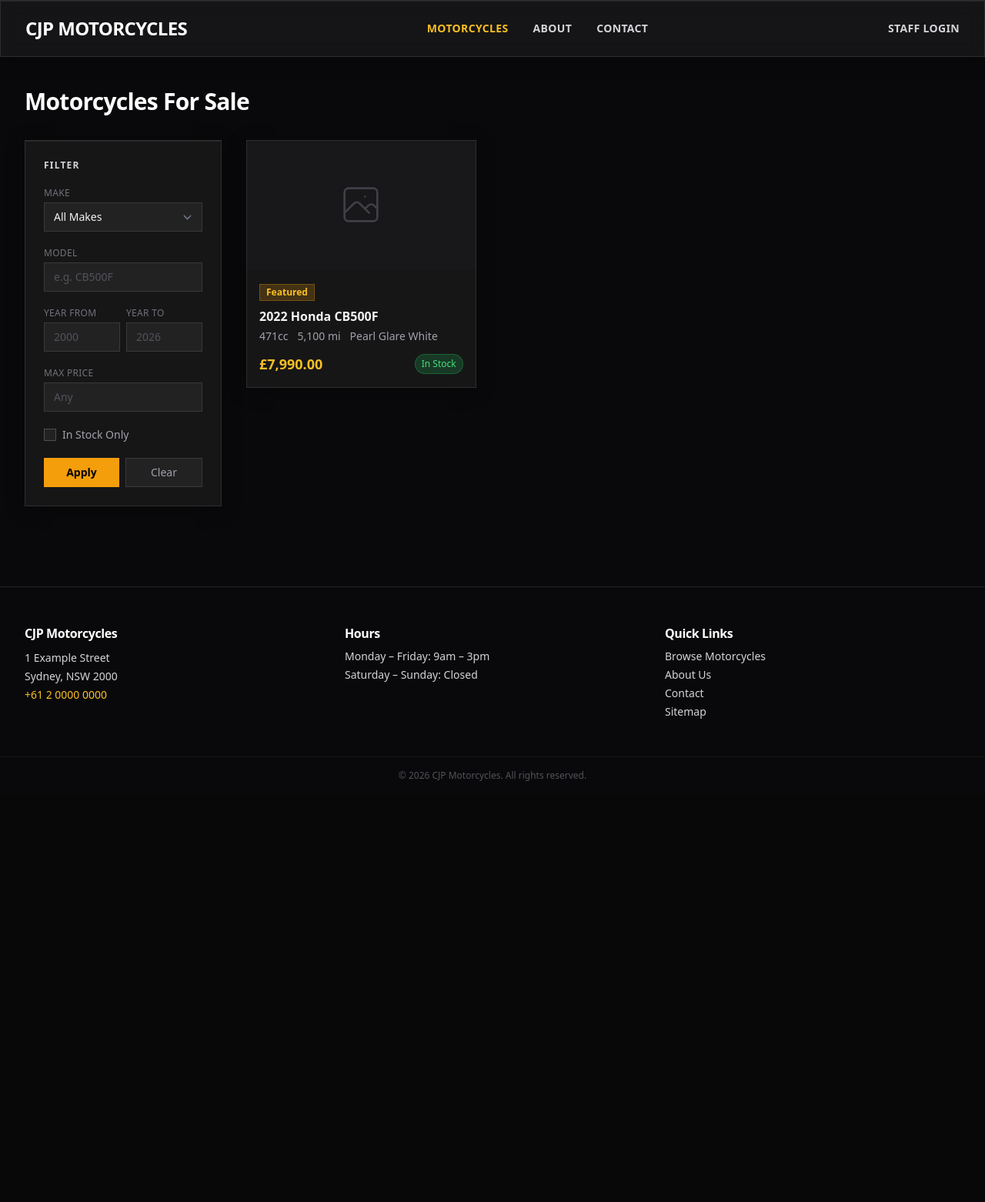
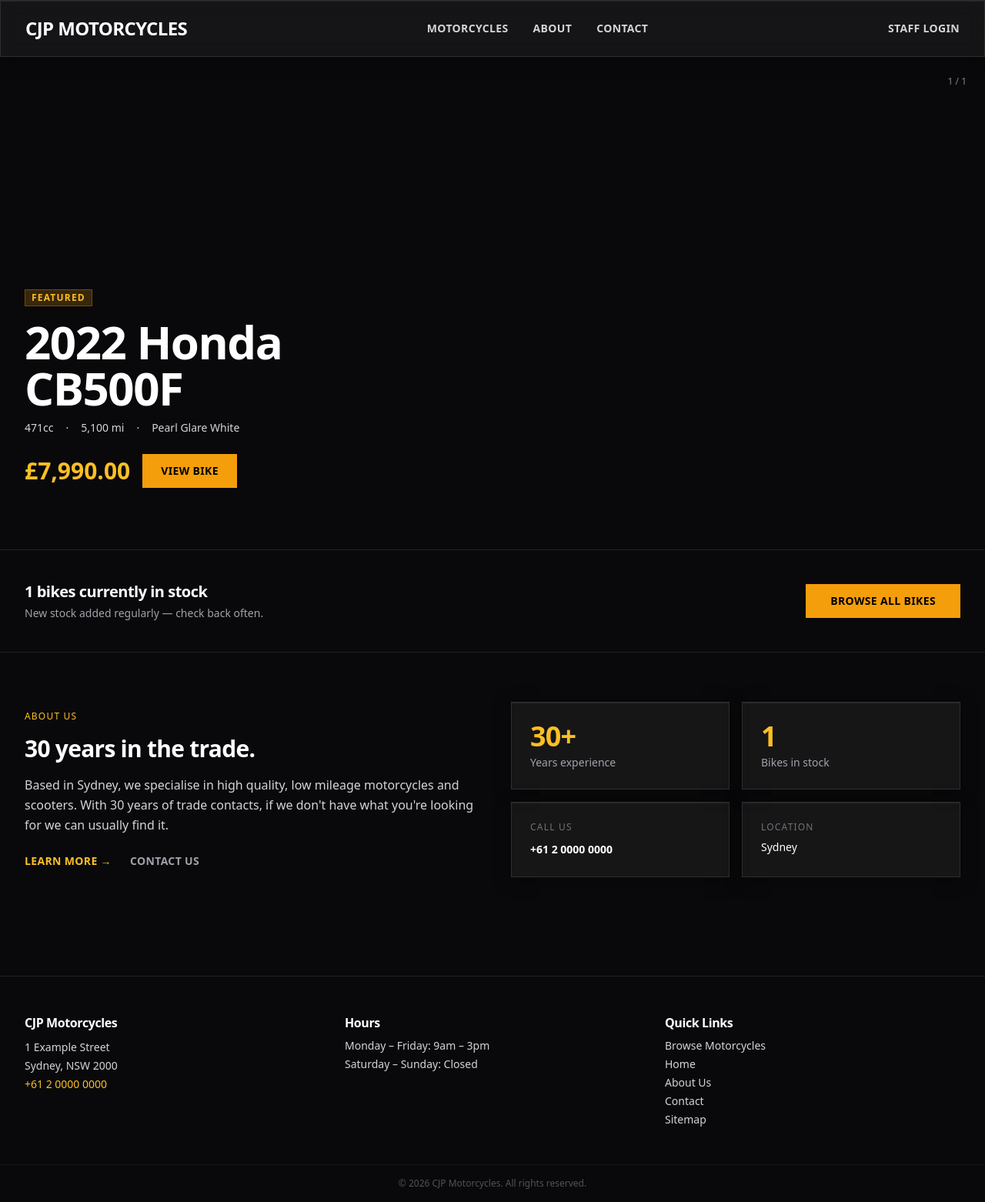
Before and after one commit to StyxOfDynamite/cjp, a Laravel app: page / in a window 1280 px wide. Shown: the whole page at 77% size. Before the commit the page ends 1015 px from the top, so only its background shows below. Run offline with Laravel 12, Linux system fonts and the light colour scheme; data comes from the database, SQL or seed files in the repository; data that the repository does not hold is empty; style sheets or scripts are compiled from the project's sources; parts of the project's set-up code (start-up, migrations or seed data) failed here and were passed over.

Commit message:
Rebuild homepage with in-stock bike carousel, move listing to /motorcycles
- New home() action returns up to 12 in-stock bikes for the carousel
- / → home, /motorcycles → full filterable listing
- Homepage: full-height Alpine.js carousel with auto-advance, prev/next,
  dot nav, bike name/price overlay; browse CTA strip; about teaser with stats
- Nav logo links to home, Motorcycles link goes to /motorcycles
- Sitemap updated to include /motorcycles

Co-Authored-By: Claude Sonnet 4.6 <noreply@anthropic.com>

```diff
--- a/app/Http/Controllers/PublicMotorcycleController.php
+++ b/app/Http/Controllers/PublicMotorcycleController.php
@@ -7,6 +7,20 @@ use Illuminate\Http\Request;
 
 class PublicMotorcycleController extends Controller
 {
+    public function home()
+    {
+        $bikes = Motorcycle::with(['images' => fn ($q) => $q->where('is_primary', true)])
+            ->where('stock_quantity', '>', 0)
+            ->orderByDesc('is_featured')
+            ->orderByDesc('created_at')
+            ->limit(12)
+            ->get();
+
+        $inStockCount = Motorcycle::where('stock_quantity', '>', 0)->count();
+
+        return view('home', compact('bikes', 'inStockCount'));
+    }
+
     public function index(Request $request)
     {
         $filters = $request->only(['make', 'model', 'year_min', 'year_max', 'price_max', 'in_stock']);
--- /dev/null
+++ b/resources/views/home.blade.php
@@ -0,0 +1,174 @@
+<x-app-layout>
+    @php
+        $title = config('seo.business_name') . ' — Motorcycles For Sale';
+        $description = config('seo.default_description');
+        $canonical = route('home');
+    @endphp
+
+    @if($bikes->isNotEmpty())
+        @push('head')
+            <link rel="preload" as="image" href="{{ $bikes->first()->images->first()?->url }}">
+        @endpush
+    @endif
+
+    {{-- Carousel --}}
+    <div
+        x-data="{
+            current: 0,
+            total: {{ $bikes->count() }},
+            timer: null,
+            start() {
+                this.timer = setInterval(() => this.next(), 5000);
+            },
+            stop() {
+                clearInterval(this.timer);
+            },
+            next() { this.current = (this.current + 1) % this.total },
+            prev() { this.current = (this.current - 1 + this.total) % this.total },
+            go(i) { this.current = i; this.stop(); this.start(); },
+        }"
+        x-init="start()"
+        class="relative overflow-hidden"
+        style="height: 80vh; min-height: 520px;"
+    >
+        {{-- Slides --}}
+        @foreach($bikes as $i => $bike)
+            @php $img = $bike->images->first(); @endphp
+            <div
+                x-show="current === {{ $i }}"
+                x-transition:enter="transition-opacity duration-700"
+                x-transition:enter-start="opacity-0"
+                x-transition:enter-end="opacity-100"
+                x-transition:leave="transition-opacity duration-700"
+                x-transition:leave-start="opacity-100"
+                x-transition:leave-end="opacity-0"
+                class="absolute inset-0"
+                style="display:none"
+            >
+                {{-- Background image --}}
+                @if($img)
+                    <img src="{{ $img->url }}"
+                         alt="{{ $bike->year }} {{ $bike->make }} {{ $bike->model }}"
+                         loading="{{ $i === 0 ? 'eager' : 'lazy' }}"
+                         fetchpriority="{{ $i === 0 ? 'high' : 'auto' }}"
+                         class="absolute inset-0 w-full h-full object-cover">
+                @endif
+                {{-- Gradient overlay --}}
+                <div class="absolute inset-0 bg-gradient-to-t from-zinc-950 via-zinc-950/50 to-transparent"></div>
+                <div class="absolute inset-0 bg-gradient-to-r from-zinc-950/60 to-transparent"></div>
+
+                {{-- Content --}}
+                <div class="absolute inset-0 flex items-end">
+                    <div class="max-w-7xl mx-auto px-4 sm:px-6 lg:px-8 pb-20 w-full">
+                        @if($bike->is_featured)
+                            <span class="inline-block text-xs font-semibold bg-amber-500/20 text-amber-400 border border-amber-500/30 px-2 py-0.5 mb-4 uppercase tracking-widest">Featured</span>
+                        @endif
+                        <h2 class="text-4xl sm:text-5xl lg:text-6xl font-extrabold tracking-tight text-white leading-none mb-3">
+                            {{ $bike->year }} {{ $bike->make }}<br>{{ $bike->model }}
+                        </h2>
+                        <div class="flex items-center gap-4 mb-6 text-zinc-300 text-sm">
+                            @if($bike->engine_size_cc)<span>{{ $bike->engine_size_cc }}cc</span>@endif
+                            @if($bike->mileage_miles)<span>&middot;</span><span>{{ number_format($bike->mileage_miles) }} mi</span>@endif
+                            @if($bike->color)<span>&middot;</span><span>{{ $bike->color }}</span>@endif
+                        </div>
+                        <div class="flex items-center gap-4">
+                            <span class="text-3xl font-bold text-amber-400">£{{ number_format($bike->price, 2) }}</span>
+                            <a href="{{ route('motorcycles.show', $bike) }}"
+                               class="bg-amber-500 text-black font-semibold text-sm px-6 py-3 hover:bg-amber-400 transition-colors uppercase tracking-wide">
+                                View Bike
+                            </a>
+                        </div>
+                    </div>
+                </div>
+            </div>
+        @endforeach
+
+        {{-- Prev / Next --}}
+        @if($bikes->count() > 1)
+            <button @click="prev(); stop(); start()"
+                    class="absolute left-4 top-1/2 -translate-y-1/2 p-3 glass-blur text-white/70 hover:text-white transition-colors z-10">
+                <svg class="w-6 h-6" fill="none" stroke="currentColor" viewBox="0 0 24 24">
+                    <path stroke-linecap="round" stroke-linejoin="round" stroke-width="2" d="M15 19l-7-7 7-7"/>
+                </svg>
+            </button>
+            <button @click="next(); stop(); start()"
+                    class="absolute right-4 top-1/2 -translate-y-1/2 p-3 glass-blur text-white/70 hover:text-white transition-colors z-10">
+                <svg class="w-6 h-6" fill="none" stroke="currentColor" viewBox="0 0 24 24">
+                    <path stroke-linecap="round" stroke-linejoin="round" stroke-width="2" d="M9 5l7 7-7 7"/>
+                </svg>
+            </button>
+
+            {{-- Dot navigation --}}
+            <div class="absolute bottom-6 right-6 flex items-center gap-2 z-10">
+                @foreach($bikes as $i => $bike)
+                    <button @click="go({{ $i }})"
+                            :class="current === {{ $i }} ? 'bg-amber-400 w-6' : 'bg-white/30 hover:bg-white/60 w-2'"
+                            class="h-2 transition-all duration-300">
+                    </button>
+                @endforeach
+            </div>
+        @endif
+
+        {{-- Slide counter --}}
+        <div class="absolute top-6 right-6 z-10 text-xs font-medium text-white/50 tabular-nums">
+            <span x-text="current + 1"></span> / {{ $bikes->count() }}
+        </div>
+    </div>
+
+    {{-- Browse CTA strip --}}
+    <div class="border-t border-white/10">
+        <div class="max-w-7xl mx-auto px-4 sm:px-6 lg:px-8 py-10 flex flex-col sm:flex-row items-center justify-between gap-6">
+            <div>
+                <p class="text-white font-bold text-xl tracking-tight">{{ $inStockCount }} bikes currently in stock</p>
+                <p class="text-zinc-400 text-sm mt-1">New stock added regularly — check back often.</p>
+            </div>
+            <a href="{{ route('motorcycles.index') }}"
+               class="bg-amber-500 text-black font-semibold px-8 py-3 hover:bg-amber-400 transition-colors uppercase tracking-wide text-sm whitespace-nowrap">
+                Browse All Bikes
+            </a>
+        </div>
+    </div>
+
+    {{-- About teaser --}}
+    <div class="border-t border-white/10">
+        <div class="max-w-7xl mx-auto px-4 sm:px-6 lg:px-8 py-16 grid grid-cols-1 md:grid-cols-2 gap-12 items-center">
+            <div>
+                <p class="text-xs font-medium uppercase tracking-widest text-amber-400 mb-4">About Us</p>
+                <h2 class="text-3xl font-bold tracking-tight text-white mb-4">30 years in the trade.</h2>
+                <p class="text-zinc-300 leading-relaxed">
+                    Based in {{ config('seo.address_city') }}, we specialise in high quality, low mileage motorcycles and scooters.
+                    With 30 years of trade contacts, if we don't have what you're looking for we can usually find it.
+                </p>
+                <div class="mt-6 flex items-center gap-6">
+                    <a href="{{ route('about') }}" class="text-amber-400 hover:text-amber-300 text-sm font-semibold uppercase tracking-wide transition-colors">
+                        Learn more &rarr;
+                    </a>
+                    <a href="{{ route('contact') }}" class="text-zinc-400 hover:text-white text-sm font-semibold uppercase tracking-wide transition-colors">
+                        Contact us
+                    </a>
+                </div>
+            </div>
+            <div class="grid grid-cols-2 gap-4">
+                <div class="glass p-6">
+                    <p class="text-4xl font-extrabold text-amber-400 tracking-tight">30+</p>
+                    <p class="text-zinc-400 text-sm mt-1">Years experience</p>
+                </div>
+                <div class="glass p-6">
+                    <p class="text-4xl font-extrabold text-amber-400 tracking-tight">{{ $inStockCount }}</p>
+                    <p class="text-zinc-400 text-sm mt-1">Bikes in stock</p>
+                </div>
+                <div class="glass p-6">
+                    <p class="text-xs font-medium uppercase tracking-widest text-zinc-500 mb-2">Call us</p>
+                    <a href="tel:{{ config('seo.phone') }}" class="text-white font-semibold text-sm hover:text-amber-400 transition-colors">
+                        {{ config('seo.phone') }}
+                    </a>
+                </div>
+                <div class="glass p-6">
+                    <p class="text-xs font-medium uppercase tracking-widest text-zinc-500 mb-2">Location</p>
+                    <p class="text-white text-sm">{{ config('seo.address_city') }}</p>
+                </div>
+            </div>
+        </div>
+    </div>
+
+</x-app-layout>
--- a/resources/views/layouts/app.blade.php
+++ b/resources/views/layouts/app.blade.php
@@ -21,11 +21,11 @@
 
 <nav class="glass-blur border-b border-white/10 sticky top-0 z-40">
     <div class="max-w-7xl mx-auto px-4 sm:px-6 lg:px-8 flex items-center justify-between h-18" style="height:4.5rem">
-        <a href="{{ route('motorcycles.index') }}" class="text-2xl font-extrabold tracking-tight text-white uppercase">
+        <a href="{{ route('home') }}" class="text-2xl font-extrabold tracking-tight text-white uppercase">
             {{ config('seo.business_name', config('app.name')) }}
         </a>
         <div class="hidden sm:flex items-center gap-8 text-sm font-semibold uppercase tracking-wide">
-            <a href="{{ route('motorcycles.index') }}" class="{{ request()->routeIs('motorcycles.index') ? 'text-amber-400' : 'text-zinc-300 hover:text-white' }} transition-colors">Motorcycles</a>
+            <a href="{{ route('motorcycles.index') }}" class="{{ request()->routeIs('motorcycles.*') ? 'text-amber-400' : 'text-zinc-300 hover:text-white' }} transition-colors">Motorcycles</a>
             <a href="{{ route('about') }}" class="{{ request()->routeIs('about') ? 'text-amber-400' : 'text-zinc-300 hover:text-white' }} transition-colors">About</a>
             <a href="{{ route('contact') }}" class="{{ request()->routeIs('contact') ? 'text-amber-400' : 'text-zinc-300 hover:text-white' }} transition-colors">Contact</a>
         </div>
@@ -69,6 +69,7 @@
             <h3 class="text-white font-semibold mb-2 tracking-tight">Quick Links</h3>
             <ul class="text-sm space-y-1">
                 <li><a href="{{ route('motorcycles.index') }}" class="hover:text-white transition-colors">Browse Motorcycles</a></li>
+                <li><a href="{{ route('home') }}" class="hover:text-white transition-colors">Home</a></li>
                 <li><a href="{{ route('about') }}" class="hover:text-white transition-colors">About Us</a></li>
                 <li><a href="{{ route('contact') }}" class="hover:text-white transition-colors">Contact</a></li>
                 <li><a href="{{ route('sitemap') }}" class="hover:text-white transition-colors">Sitemap</a></li>
--- a/routes/web.php
+++ b/routes/web.php
@@ -11,7 +11,8 @@ use Spatie\Sitemap\Sitemap;
 use Spatie\Sitemap\Tags\Url;
 
 // Public
-Route::get('/', [PublicMotorcycleController::class, 'index'])->name('motorcycles.index');
+Route::get('/', [PublicMotorcycleController::class, 'home'])->name('home');
+Route::get('/motorcycles', [PublicMotorcycleController::class, 'index'])->name('motorcycles.index');
 Route::get('/motorcycles/{motorcycle:slug}', [PublicMotorcycleController::class, 'show'])->name('motorcycles.show');
 Route::view('/about', 'about')->name('about');
 Route::view('/contact', 'contact')->name('contact');
@@ -20,6 +21,7 @@ Route::post('/contact', [ContactController::class, 'store'])->name('contact.stor
 Route::get('/sitemap.xml', function () {
     $sitemap = Sitemap::create()
         ->add(Url::create('/')->setPriority(1.0)->setChangeFrequency('daily'))
+        ->add(Url::create('/motorcycles')->setPriority(0.9)->setChangeFrequency('daily'))
         ->add(Url::create('/about')->setPriority(0.6)->setChangeFrequency('monthly'))
         ->add(Url::create('/contact')->setPriority(0.6)->setChangeFrequency('monthly'));
 
```
